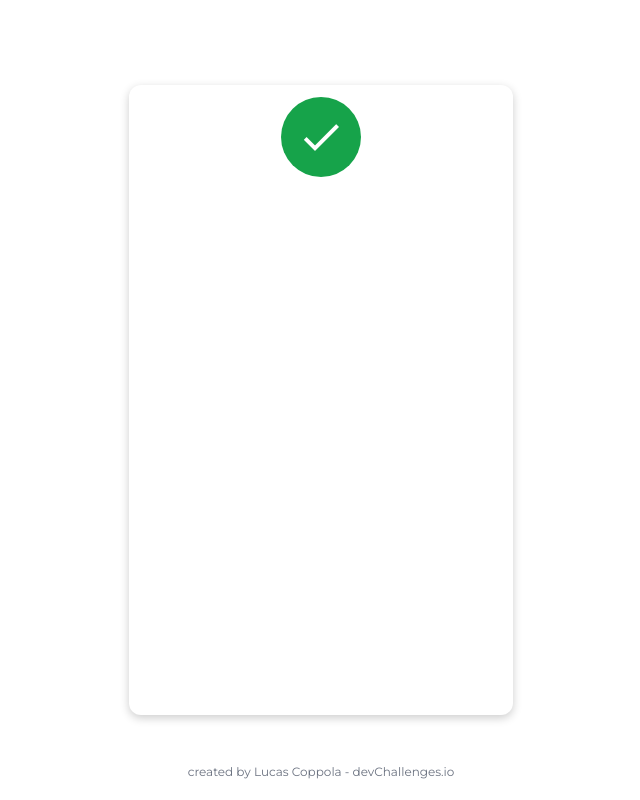
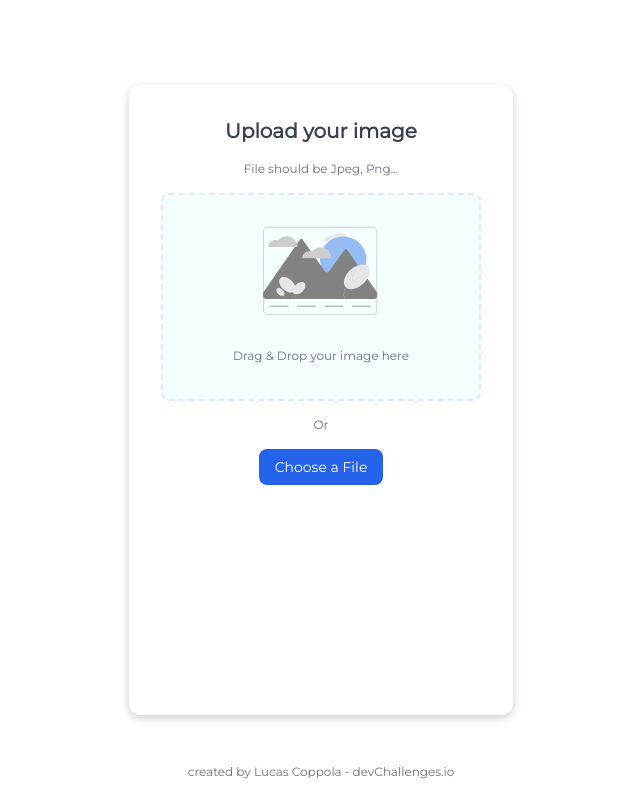
Before and after one commit to LucasCoppola/Image-Uploader, a React (Vite) app in the folder client/: page / in a window 1280 px wide. Shown: the whole page, without its empty margins (319-959 px from the left). Built offline with nearby package versions, Linux system fonts and the light colour scheme.

Commit message:
copy to clipboard and styles

```diff
--- a/client/src/App.tsx
+++ b/client/src/App.tsx
@@ -5,6 +5,7 @@ import SuccessCard from "./SuccessCard"
 const App = () => {
 	const [image, setImage] = useState<File | null>(null)
 	const [isLoading, setIsLoading] = useState(false)
+	const [isUploaded, setIsUploaded] = useState(false)
 	const fileInputRef = useRef<HTMLInputElement | null>(null)
 
 	const handleFileButtonClick = () => {
@@ -49,41 +50,42 @@ const App = () => {
 				</div>
 			</div>
 		</div>
+	) : isUploaded ? (
+		<SuccessCard />
 	) : (
-		<SuccessCard />
-		// <div className="h-screen flex flex-col justify-center items-center relative">
-		// 	<div className="w-96 h-[calc(100vh-170px)] mx-auto bg-white rounded-xl shadow-[0_3px_10px_rgb(0,0,0,0.2)] overflow-hidden">
-		// 		<div className="px-8 py-4 flex flex-col items-center">
-		// 			<h1 className="font-semibold text-gray-700 text-xl my-4">Upload your image</h1>
-		// 			<h4 className="text-gray-500 text-xs">File should be Jpeg, Png...</h4>
-		// 			<div className="flex items-center justify-center mt-4">
-		// 				<DragDrop />
-		// 			</div>
-		// 			<img src={image ? URL.createObjectURL(image) : ""} alt={image?.name} />
-		// 			<p className="text-gray-500 text-xs my-4">Or</p>
-		// 			<form action="/upload" method="post" encType="multipart/form-data">
-		// 				<input
-		// 					type="file"
-		// 					name="image"
-		// 					ref={fileInputRef}
-		// 					accept="image/png, image/jpeg"
-		// 					style={{ display: "none" }}
-		// 					onChange={(e: React.ChangeEvent<HTMLInputElement>) => {
-		// 						handleFileInputChange(e).catch((e) => console.error(e))
-		// 					}}
-		// 				/>
-		// 			</form>
-		// 			<button
-		// 				className="bg-blue-600 mb-3 text-white px-4 py-2 rounded-lg text-sm"
-		// 				onClick={handleFileButtonClick}>
-		// 				Choose a File
-		// 			</button>
-		// 		</div>
-		// 	</div>
-		// 	<footer className="text-gray-500 text-xs absolute bottom-5">
-		// 		created by Lucas Coppola - devChallenges.io
-		// 	</footer>
-		// </div>
+		<div className="h-screen flex flex-col justify-center items-center relative">
+			<div className="w-96 h-[calc(100vh-170px)] mx-auto bg-white rounded-xl shadow-[0_3px_10px_rgb(0,0,0,0.2)] overflow-hidden">
+				<div className="px-8 py-4 flex flex-col items-center">
+					<h1 className="font-semibold text-gray-700 text-xl my-4">Upload your image</h1>
+					<h4 className="text-gray-500 text-xs">File should be Jpeg, Png...</h4>
+					<div className="flex items-center justify-center mt-4">
+						<DragDrop />
+					</div>
+					<img src={image ? URL.createObjectURL(image) : ""} alt={image?.name} />
+					<p className="text-gray-500 text-xs my-4">Or</p>
+					<form action="/upload" method="post" encType="multipart/form-data">
+						<input
+							type="file"
+							name="image"
+							ref={fileInputRef}
+							accept="image/png, image/jpeg"
+							style={{ display: "none" }}
+							onChange={(e: React.ChangeEvent<HTMLInputElement>) => {
+								handleFileInputChange(e).catch((e) => console.error(e))
+							}}
+						/>
+					</form>
+					<button
+						className="bg-blue-600 mb-3 text-white px-4 py-2 rounded-lg text-sm"
+						onClick={handleFileButtonClick}>
+						Choose a File
+					</button>
+				</div>
+			</div>
+			<footer className="text-gray-500 text-xs absolute bottom-5">
+				created by Lucas Coppola - devChallenges.io
+			</footer>
+		</div>
 	)
 }
 
--- a/client/src/SuccessCard.tsx
+++ b/client/src/SuccessCard.tsx
@@ -1,11 +1,40 @@
 const SuccessCard = () => {
+	const inputValue = "https://res.cloudinary.com/dotpfjpno/image/upload/v1675864626/YelpCamp/yrwrxu55rg5bdfgyrzcc.jpg"
+
+	const copy = () => {
+		navigator.clipboard
+			.writeText(inputValue)
+			.then(() => console.log("Copied!"))
+			.catch((err) => console.error("Failed to copy text: ", err))
+	}
+
 	return (
 		<div className="h-screen flex flex-col justify-center items-center relative">
-			<div className="w-96 h-[calc(100vh-170px)] mx-auto bg-white rounded-xl shadow-[0_3px_10px_rgb(0,0,0,0.2)] overflow-hidden">
-				<div className="flex items-center justify-center h-16 mt-5">
-					<div className="w-20 h-20 flex items-center justify-center rounded-full bg-green-600">
-						<span className="material-icons text-white text-5xl">done</span>
+			<div className="w-96 py-8 bg-white rounded-xl shadow-[0_3px_10px_rgb(0,0,0,0.2)] overflow-hidden flex flex-col justify-center items-center">
+				<div className="flex items-center justify-center h-16 ">
+					<div className="w-12 h-12 flex items-center justify-center rounded-full bg-green-600">
+						<span className="material-icons text-white text-4xl">done</span>
 					</div>
+				</div>
+				<h1 className="font-semibold text-gray-700 text-center my-1 text-xl">Uploaded Successfully!</h1>
+				<img
+					src="https://res.cloudinary.com/dotpfjpno/image/upload/v1675864626/YelpCamp/yrwrxu55rg5bdfgyrzcc.jpg"
+					alt=""
+					className="w-80 rounded-2xl my-4"
+				/>
+
+				<div className="relative flex items-center mt-2">
+					<input
+						type="text"
+						value={inputValue}
+						className="border p-3 pr-24 w-80 rounded-lg text-gray-800 bg-blue-50 text-xs flex items-center truncate"
+						readOnly
+					/>
+					<button
+						onClick={copy}
+						className="absolute right-1 rounded-lg py-2 px-3 bg-blue-500 text-white text-xs flex items-center justify-center">
+						Copy Link
+					</button>
 				</div>
 			</div>
 			<footer className="text-gray-500 text-xs absolute bottom-5">
```
